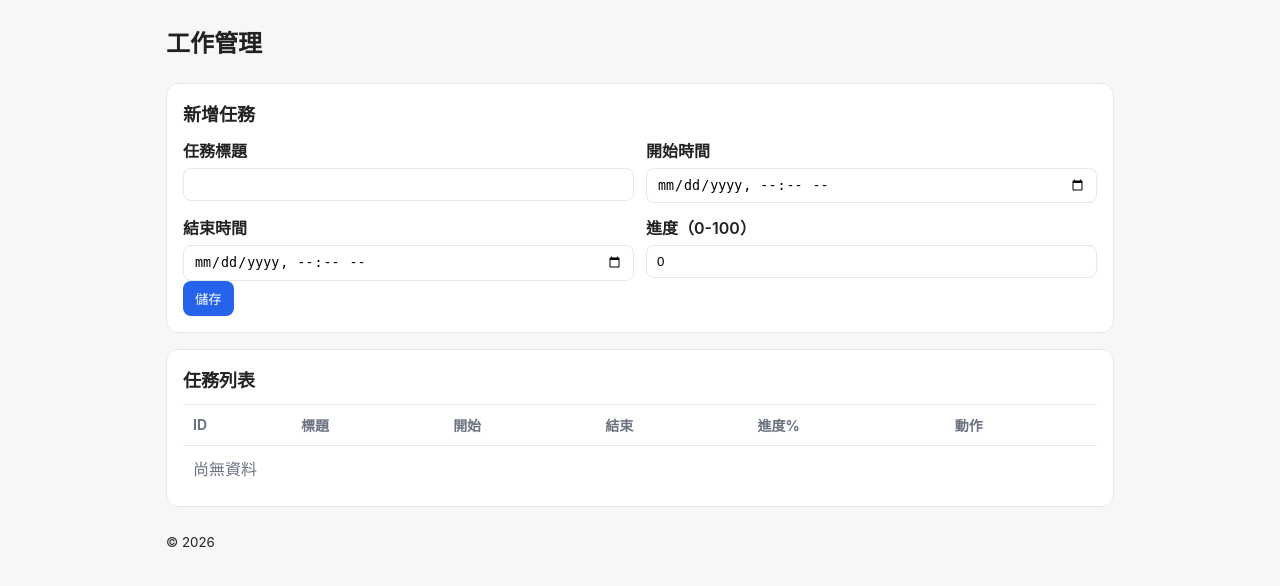
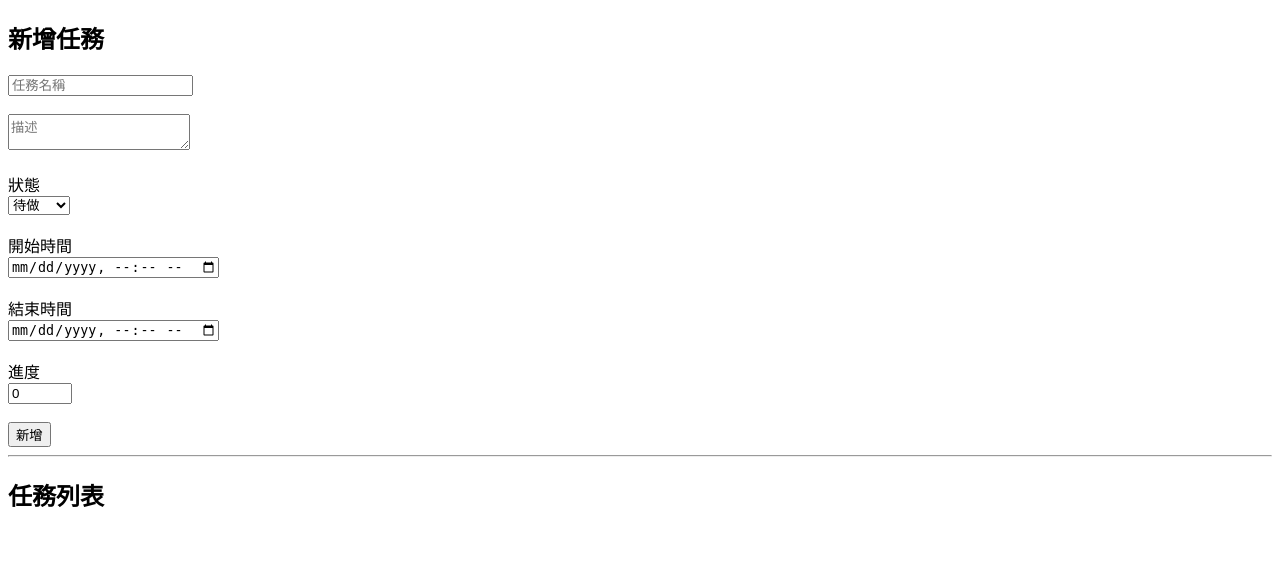
Before and after one commit to Zhuang-Day/WorkPlanManager, a Flask app: template templates/index.html in a window 1280 px wide. Shown: the top 586 px of the page. Run offline with Flask 3, Linux system fonts and the light colour scheme; the template is opened without the code that fills it: values that come from a table or form of the project are taken from there, others are empty; some libraries are stand-ins or nearby versions.

Commit message:
feat: add task management system (status, description, progress)

```diff
--- a/app.py
+++ b/app.py
@@ -1,187 +1,105 @@
-
-from datetime import datetime
+from flask import Flask, render_template, request, redirect
+import psycopg2
 import os
 
-from flask import Flask, render_template, request, redirect, url_for, flash
-from flask_wtf import FlaskForm, CSRFProtect
-from wtforms import StringField, IntegerField, DateTimeLocalField, SubmitField
-from wtforms.validators import DataRequired, NumberRange, ValidationError
-from sqlalchemy import create_engine, text
-from sqlalchemy.exc import SQLAlchemyError
-from dotenv import load_dotenv
+app = Flask(__name__)
 
-# 讀取 .env
-load_dotenv()
+# 資料庫連線
+def get_db():
+    conn = psycopg2.connect(
+        host=os.environ.get("DB_HOST"),
+        database=os.environ.get("DB_NAME"),
+        user=os.environ.get("DB_USER"),
+        password=os.environ.get("DB_PASSWORD"),
+        port=5432
+    )
+    return conn
 
-DATABASE_URL = os.getenv("DATABASE_URL")
-SECRET_KEY = os.getenv("SECRET_KEY", "dev_secret_change_me")
 
-if not DATABASE_URL:
-    raise RuntimeError("請設定 .env 並提供 DATABASE_URL (需含 sslmode=require)")
+# 首頁：顯示所有任務
+@app.route("/")
+def home():
+    conn = get_db()
+    cursor = conn.cursor()
 
-app = Flask(__name__)
-app.config["SECRET_KEY"] = SECRET_KEY
-csrf = CSRFProtect(app)
+    cursor.execute("""
+        SELECT id, title, description, status, start_at, end_at, progress
+        FROM tasks
+        ORDER BY id DESC;
+    """)
 
-# 建立資料庫連線池
-engine = create_engine(
-    DATABASE_URL,
-    pool_pre_ping=True,
-    pool_size=5,
-    max_overflow=5,
-)
+    tasks = cursor.fetchall()
+    conn.close()
 
-# ---- 表單 ----
-class TaskForm(FlaskForm):
-    title = StringField("任務標題", validators=[DataRequired(message="請輸入任務標題")])
-    start_at = DateTimeLocalField(
-        "開始時間",
-        format="%Y-%m-%dT%H:%M",
-        validators=[DataRequired(message="請選擇開始時間")]
-    )
-    end_at = DateTimeLocalField(
-        "結束時間",
-        format="%Y-%m-%dT%H:%M",
-        validators=[DataRequired(message="請選擇結束時間")]
-    )
-    progress = IntegerField(
-        "進度（0-100）",
-        default=0,
-        validators=[DataRequired(), NumberRange(min=0, max=100, message="進度需介於 0-100")]
-    )
-    submit = SubmitField("儲存")
+    return render_template("index.html", tasks=tasks)
 
-    def validate_end_at(self, field):
-        if self.start_at.data and field.data and field.data < self.start_at.data:
-            raise ValidationError("結束時間需晚於或等於開始時間")
 
-# ---- 路由 ----
-@app.route("/", methods=["GET", "POST"])
-def index():
-    form = TaskForm()
-    if form.validate_on_submit():
-        try:
-            with engine.begin() as conn:
-                conn.execute(
-                    text("""
-                        insert into public.tasks (title, start_at, end_at, progress)
-                        values (:title, :start_at, :end_at, :progress)
-                    """),
-                    {
-                        "title": form.title.data.strip(),
-                        "start_at": form.start_at.data,
-                        "end_at": form.end_at.data,
-                        "progress": form.progress.data,
-                    }
-                )
-            flash("任務已新增", "success")
-            return redirect(url_for("index"))
-        except SQLAlchemyError as e:
-            app.logger.exception("新增任務失敗")
-            flash(f"新增任務失敗：{e}", "danger")
+# 新增任務
+@app.route("/add", methods=["POST"])
+def add():
+    title = request.form.get("title")
+    description = request.form.get("description")
+    status = request.form.get("status")
+    start_at = request.form.get("start_at")
+    end_at = request.form.get("end_at")
+    progress = request.form.get("progress") or 0
 
-    # 取得列表
-    with engine.begin() as conn:
-        rows = conn.execute(
-            text(
-                """
-                select id, title, start_at, end_at, progress, created_at, updated_at
-                from public.tasks
-                order by start_at desc
-                limit 200
-                """
-            )
-        ).mappings().all()
+    progress = int(progress)
 
-    return render_template("index.html", form=form, tasks=rows)
+    # 同步規則
+    if progress == 100:
+        status = "done"
 
-@app.route("/tasks/<int:task_id>/edit", methods=["GET", "POST"])
-def edit(task_id: int):
-    form = TaskForm()
+    conn = get_db()
+    cursor = conn.cursor()
 
-    if request.method == "GET":
-        with engine.begin() as conn:
-            row = conn.execute(
-                text(
-                    """
-                    select id, title, start_at, end_at, progress
-                    from public.tasks
-                    where id = :id
-                    """
-                ),
-                {"id": task_id}
-            ).mappings().first()
-        if not row:
-            flash("找不到任務", "warning")
-            return redirect(url_for("index"))
+    cursor.execute("""
+        INSERT INTO tasks (title, description, status, start_at, end_at, progress)
+        VALUES (%s, %s, %s, %s, %s, %s);
+    """, (title, description, status, start_at, end_at, progress))
 
-        # 填入表單（HTML datetime-local 需無秒）
-        form.title.data = row["title"]
-        form.start_at.data = row["start_at"].replace(second=0, microsecond=0)
-        form.end_at.data = row["end_at"].replace(second=0, microsecond=0)
-        form.progress.data = row["progress"]
-        return render_template("edit.html", form=form, task_id=task_id)
+    conn.commit()
+    conn.close()
 
-    # POST 更新
-    if form.validate_on_submit():
-        try:
-            with engine.begin() as conn:
-                conn.execute(
-                    text(
-                        """
-                        update public.tasks
-                        set title = :title,
-                            start_at = :start_at,
-                            end_at = :end_at,
-                            progress = :progress
-                        where id = :id
-                        """
-                    ),
-                    {
-                        "id": task_id,
-                        "title": form.title.data.strip(),
-                        "start_at": form.start_at.data,
-                        "end_at": form.end_at.data,
-                        "progress": form.progress.data,
-                    }
-                )
-            flash("任務已更新", "success")
-            return redirect(url_for("index"))
-        except SQLAlchemyError as e:
-            app.logger.exception("更新任務失敗")
-            flash(f"更新任務失敗：{e}", "danger")
+    return redirect("/")
 
-    return render_template("edit.html", form=form, task_id=task_id)
 
-@app.route("/tasks/<int:task_id>/progress", methods=["POST"])
-def update_progress(task_id: int):
-    # 行內小表單：只處理進度欄位
-    try:
-        progress_str = request.form.get("progress", "0").strip()
-        progress = int(progress_str)
-        if progress < 0 or progress > 100:
-            raise ValueError("進度需介於 0-100")
-        with engine.begin() as conn:
-            conn.execute(
-                text("update public.tasks set progress = :p where id = :id"),
-                {"p": progress, "id": task_id}
-            )
-        flash("進度已更新", "success")
-    except Exception as e:
-        app.logger.exception("更新進度失敗")
-        flash(f"更新進度失敗：{e}", "danger")
-    return redirect(url_for("index"))
+# 更新進度
+@app.route("/update/<int:id>", methods=["POST"])
+def update(id):
+    progress = int(request.form.get("progress"))
 
-@app.route("/tasks/<int:task_id>/delete", methods=["POST"])
-def delete(task_id: int):
-    try:
-        with engine.begin() as conn:
-            conn.execute(text("delete from public.tasks where id = :id"), {"id": task_id})
-        flash("任務已刪除", "info")
-    except SQLAlchemyError as e:
-        app.logger.exception("刪除任務失敗")
-        flash(f"刪除任務失敗：{e}", "danger")
-    return redirect(url_for("index"))
+    # 同步 status
+    status = "done" if progress == 100 else "doing"
+
+    conn = get_db()
+    cursor = conn.cursor()
+
+    cursor.execute("""
+        UPDATE tasks
+        SET progress = %s, status = %s
+        WHERE id = %s;
+    """, (progress, status, id))
+
+    conn.commit()
+    conn.close()
+
+    return redirect("/")
+
+
+# 刪除任務
+@app.route("/delete/<int:id>")
+def delete(id):
+    conn = get_db()
+    cursor = conn.cursor()
+
+    cursor.execute("DELETE FROM tasks WHERE id = %s;", (id,))
+
+    conn.commit()
+    conn.close()
+
+    return redirect("/")
+
 
 if __name__ == "__main__":
-    app.run(host="0.0.0.0", port=5000, debug=True)
+    app.run()
--- a/templates/index.html
+++ b/templates/index.html
@@ -1,78 +1,62 @@
+<!DOCTYPE html>
+<html>
+<head>
+  <meta charset="UTF-8">
+  <title>Task Manager</title>
+</head>
+<body>
 
-{% extends "layout.html" %}
-{% block title %}工作管理 - 列表{% endblock %}
+<h2>新增任務</h2>
 
-{% block content %}
-<section class="card">
-  <h2>新增任務</h2>
-  <form method="post">
-    {{ form.hidden_tag() }}
-    <div class="grid">
-      <label>任務標題
-        {{ form.title(class="input") }}
-        {% for e in form.title.errors %}<span class="error">{{ e }}</span>{% endfor %}
-      </label>
+<form action="/add" method="post">
+  <input name="title" placeholder="任務名稱" required><br><br>
 
-      <label>開始時間
-        {{ form.start_at(class="input", type="datetime-local") }}
-        {% for e in form.start_at.errors %}<span class="error">{{ e }}</span>{% endfor %}
-      </label>
+  <textarea name="description" placeholder="描述"></textarea><br><br>
 
-      <label>結束時間
-        {{ form.end_at(class="input", type="datetime-local") }}
-        {% for e in form.end_at.errors %}<span class="error">{{ e }}</span>{% endfor %}
-      </label>
+  <label>狀態</label><br>
+  <select name="status">
+    <option value="todo">待做</option>
+    <option value="doing">進行中</option>
+    <option value="done">完成</option>
+  </select><br><br>
 
-      <label>進度（0-100）
-        {{ form.progress(class="input", type="number", min="0", max="100") }}
-        {% for e in form.progress.errors %}<span class="error">{{ e }}</span>{% endfor %}
-      </label>
-    </div>
-    <div class="actions">
-      {{ form.submit(class="btn") }}
-    </div>
-  </form>
-</section>
+  <label>開始時間</label><br>
+  <input name="start_at" type="datetime-local" required><br><br>
 
-<section class="card">
-  <h2>任務列表</h2>
-  <table class="table">
-    <thead>
-      <tr>
-        <th>ID</th>
-        <th>標題</th>
-        <th>開始</th>
-        <th>結束</th>
-        <th>進度%</th>
-        <th>動作</th>
-      </tr>
-    </thead>
-    <tbody>
-      {% for t in tasks %}
-      <tr>
-        <td>{{ t.id }}</td>
-        <td>{{ t.title }}</td>
-        <td>{{ t.start_at.strftime("%Y-%m-%d %H:%M") }}</td>
-        <td>{{ t.end_at.strftime("%Y-%m-%d %H:%M") }}</td>
-        <td>
-          <form method="post" action="{{ url_for('update_progress', task_id=t.id) }}" class="inline">
-            <input type="hidden" name="csrf_token" value="{{ csrf_token() }}" />
-            <input name="progress" class="input input-sm" type="number" min="0" max="100" value="{{ t.progress }}" />
-            <button class="btn btn-sm" type="submit">更新</button>
-          </form>
-        </td>
-        <td class="nowrap">
-          <a class="btn btn-sm ghost" href="{{ url_for('edit', task_id=t.id) }}">編輯</a>
-          <form method="post" action="{{ url_for('delete', task_id=t.id) }}" class="inline" onsubmit="return confirm('確定刪除這筆任務嗎？');">
-            <input type="hidden" name="csrf_token" value="{{ csrf_token() }}" />
-            <button class="btn btn-sm danger" type="submit">刪除</button>
-          </form>
-        </td>
-      </tr>
-      {% else %}
-      <tr><td colspan="6" class="muted">尚無資料</td></tr>
-      {% endfor %}
-    </tbody>
-  </table>
-</section>
-{% endblock %}
+  <label>結束時間</label><br>
+  <input name="end_at" type="datetime-local" required><br><br>
+
+  <label>進度</label><br>
+  <input name="progress" type="number" min="0" max="100" value="0"><br><br>
+
+  <button type="submit">新增</button>
+</form>
+
+<hr>
+
+<h2>任務列表</h2>
+
+{% for task in tasks %}
+  <div>
+    <h3>{{ task[1] }}</h3>
+    <p>{{ task[2] }}</p>
+
+    <p>狀態：{{ task[3] }}</p>
+    <p>時間：{{ task[4] }} ~ {{ task[5] }}</p>
+    <p>進度：{{ task[6] }}%</p>
+
+    <progress value="{{ task[6] }}" max="100"></progress>
+
+    <form action="/update/{{ task[0] }}" method="post">
+      <input type="number" name="progress" min="0" max="100" value="{{ task[6] }}">
+      <button type="submit">更新進度</button>
+    </form>
+
+    <a href="/delete/{{ task[0] }}">刪除</a>
+
+    <hr>
+  </div>
+{% endfor %}
+
+</body>
+</html>
--- a/templates/layout.html
+++ /dev/null
@@ -1,32 +0,0 @@
-
-<!doctype html>
-<html lang="zh-Hant">
-<head>
-  <meta charset="utf-8" />
-  <meta name="viewport" content="width=device-width, initial-scale=1" />
-  <title>{% block title %}工作管理{% endblock %}</title>
-  <link rel="stylesheet" href="{{ url_for('static', filename='style.css') }}">
-</head>
-<body>
-  <header class="container">
-    <h1>工作管理</h1>
-  </header>
-
-  <main class="container">
-    {% with messages = get_flashed_messages(with_categories=true) %}
-      {% if messages %}
-        <div class="flash">
-          {% for category, message in messages %}
-            <div class="flash-item {{ category }}">{{ message }}</div>
-          {% endfor %}
-        </div>
-      {% endif %}
-    {% endwith %}
-    {% block content %}{% endblock %}
-  </main>
-
-  <footer class="container">
-    <small>&copy; 2026</small>
-  </footer>
-</body>
-</html>
```
Also changed, not shown: requirements.txt (+3 -20 lines), templates/edit.html (deleted, +0 -37 lines).
